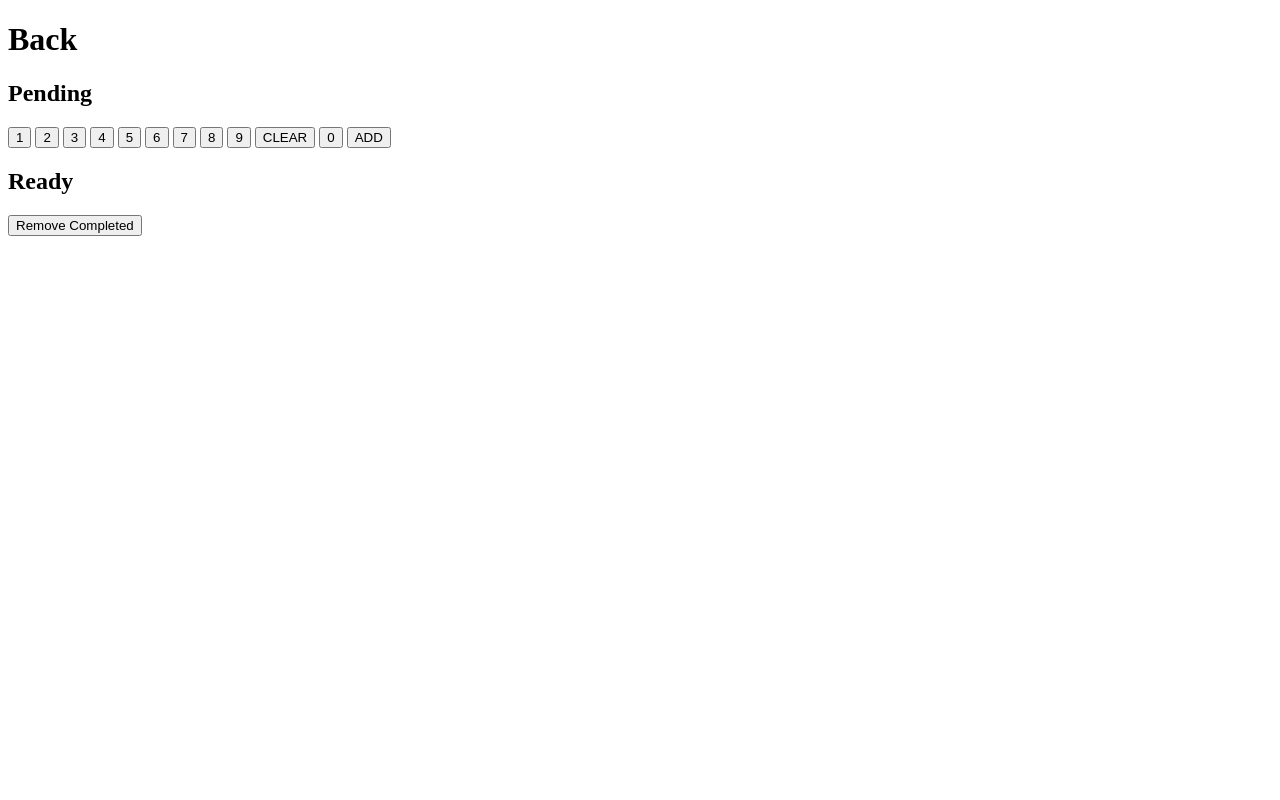
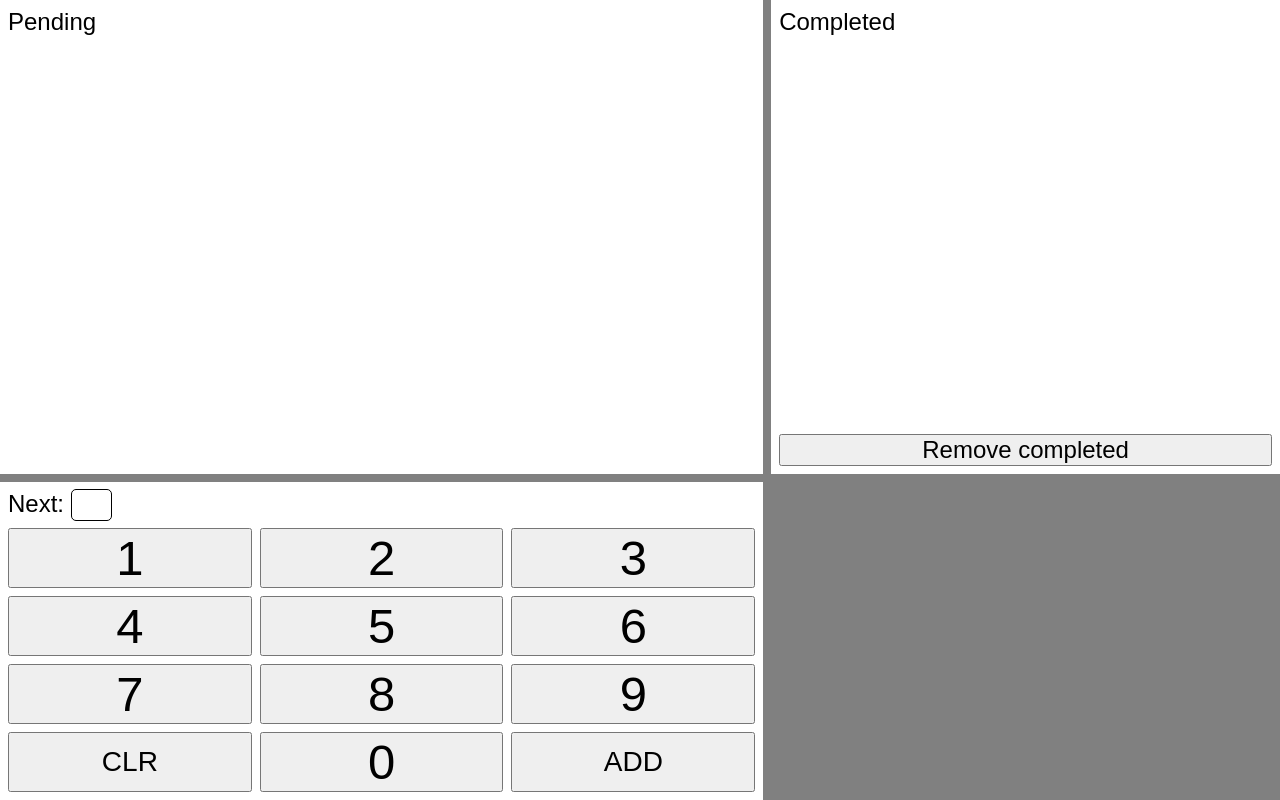
Before and after one commit to Gnaag98/order-ready-screen, a Flask app: page /back in a window 1280 px wide. Run offline with Flask 3, Linux system fonts and the light colour scheme.

Commit message:
Add CSS
Some work-in-progress has been added. As a result the HTML structure has been changed a bit.

```diff
--- /dev/null
+++ b/static/back.css
@@ -0,0 +1,52 @@
+main {
+	grid-template-columns: 3fr 2fr;
+	grid-auto-rows: 1fr auto;
+}
+
+.orders {
+	grid-template-columns: repeat(auto-fill, 3ch);
+}
+
+.order {
+	display: block;
+	width: 100%;
+	height: 2em;
+}
+
+.editing {
+	display: flex;
+	gap: var(--gap);
+}
+
+.keypad {
+	display: flex;
+	flex-direction: column;
+	gap: var(--gap);
+}
+
+span:has(label):has(input, output) {
+	display: flex;
+	gap: var(--gap);
+}
+
+.next-order-number {
+	display: block;
+	height: 1.25em;
+	line-height: 1.25em;
+	box-sizing: content-box;
+	width: 2ch;
+	padding-inline: 0.25em;
+	outline: 1px solid black;
+	border-radius: var(--radius);
+}
+
+.keys {
+	display: grid;
+	font-size: 1.75rem;
+	grid-template-columns: repeat(3, 1fr);
+	gap: var(--gap);
+}
+
+.digit {
+	font-size: 1.75em;
+}
--- a/static/back.js
+++ b/static/back.js
@@ -146,18 +146,18 @@
 /** Initialize keypad. */
 function initializeKeypad() {
 	// Initialize digit buttons.
-	for (const button of document.querySelectorAll('.keypad .digit')) {
+	for (const button of document.querySelectorAll('.keys .digit')) {
 		const digit = Number(button.textContent);
 		button.addEventListener('click', () => {
 			nextOrderNumber.appendDigit(digit)
 		});
 	}
 	// Initialize clear button.
-	document.querySelector('.keypad .clear').addEventListener('click', () => {
+	document.querySelector('.keys .clear').addEventListener('click', () => {
 		nextOrderNumber.clear();
 	});
 	// Initialize add button.
-	document.querySelector('.keypad .add').addEventListener('click', () => {
+	document.querySelector('.keys .add').addEventListener('click', () => {
 		const orderNumber = nextOrderNumber.get_and_increment();
 		// Add order, if valid.
 		if (orderNumber != null) {
--- /dev/null
+++ b/static/style.css
@@ -0,0 +1,60 @@
+/* CSS reset */
+
+*, *::before, *::after {
+	box-sizing: border-box;
+}
+
+* {
+	margin: 0;
+	padding: 0;
+	font: inherit;
+}
+
+body {
+	min-height: 100vh;
+}
+
+/* end CSS reset */
+
+:root {
+	--gap: 0.5rem;
+	--radius: 0.25rem;
+}
+
+body {
+	font-family: sans-serif;
+	font-size: 1.5rem;
+
+	display: flex;
+	flex-direction: column;
+
+	background-color: grey;
+}
+
+main {
+	flex-grow: 1;
+
+	display: grid;
+	gap: var(--gap);
+}
+
+section {
+	background-color: white;
+	padding: var(--gap);
+
+	display: flex;
+	flex-direction: column;
+	gap: var(--gap);
+}
+
+.orders {
+	flex-grow: 1;
+
+	list-style: none;
+	display: grid;
+	align-content: start;
+	justify-content: space-between;
+	gap: var(--gap);
+}
+
+/* TODO: Handle overflow with many orders. */
--- a/templates/back.html
+++ b/templates/back.html
@@ -6,6 +6,8 @@
 	<title>Back</title>
 
 	<script type="module" src="{{ url_for('static', filename='back.js') }}"></script>
+	<link rel="stylesheet" href="{{ url_for('static', filename='style.css') }}">
+	<link rel="stylesheet" href="{{ url_for('static', filename='back.css') }}">
 
 	<template id="order">
 		<li>
@@ -14,17 +16,25 @@
 	</template>
 </head>
 <body>
-	<h1>Back</h1>
-
+	<main>
 		<section>
 			<h2>Pending</h2>
-		<ul id="pending-orders"></ul>
-
-		<output id="next-order-number" for="
-			keypad-0 keypad-1 keypad-2 keypad-3 keypad-4 keypad-5 keypad-6
-			keypad-7 keypad-8 keypad-9 keypad-clear keypad-add">
-		</output>
+			<ul id="pending-orders" class="orders"></ul>
+		</section>
+		<section>
+			<h2>Completed</h2>
+			<ul id="completed-orders" class="orders"></ul>
+			<button type="button" id="remove-completed">Remove completed</button>
+		</section>
+		<section class="editing">
+			<span>
+				<label for="next-order-number">Next:</label>
+				<output id="next-order-number" class="next-order-number"
+					for="keypad-0 keypad-1 keypad-2 keypad-3 keypad-4 keypad-5 keypad-6 keypad-7 keypad-8 keypad-9 keypad-clear keypad-add"
+				></output>
+			</span>
 			<div class="keypad">
+				<div class="keys">
 					<button id="keypad-1" class="digit" type="button">1</button>
 					<button id="keypad-2" class="digit" type="button">2</button>
 					<button id="keypad-3" class="digit" type="button">3</button>
@@ -34,15 +44,12 @@
 					<button id="keypad-7" class="digit" type="button">7</button>
 					<button id="keypad-8" class="digit" type="button">8</button>
 					<button id="keypad-9" class="digit" type="button">9</button>
-			<button id="keypad-clear" class="clear" type="button">CLEAR</button>
+					<button id="keypad-clear" class="clear" type="button">CLR</button>
 					<button id="keypad-0" class="digit" type="button">0</button>
 					<button id="keypad-add" class="add" type="button">ADD</button>
 				</div>
+			</div>
 		</section>
-	<section>
-		<h2>Ready</h2>
-		<ul id="completed-orders"></ul>
-	</section>
-	<button type="button" id="remove-completed">Remove Completed</button>
+	</main>
 </body>
 </html>
```
Also changed, not shown: static/front.css (added, +34 -0 lines), templates/front.html (+12 -10 lines). Lines whose indentation alone changed are shown as unchanged.
